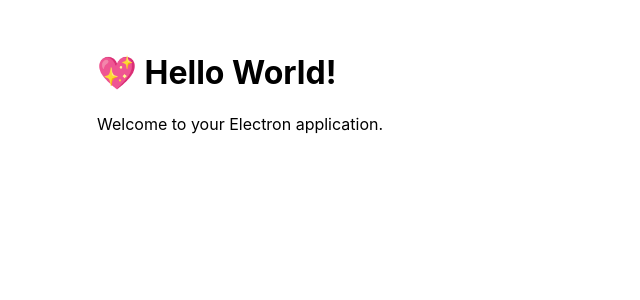
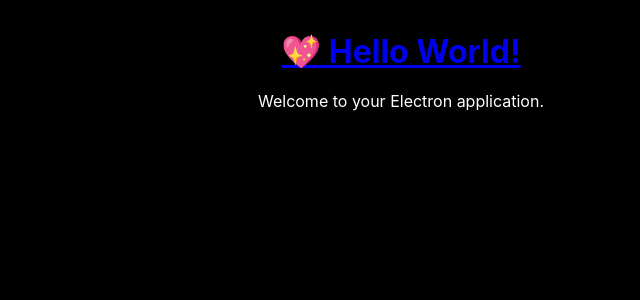
Before and after one commit to IuriiKyrylovskyi/test-nav, a Vue app: page / in a window 1280 px wide. Shown: the top 300 px of the page, without its empty margins (239-879 px from the left). Built offline with nearby package versions, Linux system fonts and the light colour scheme.

Commit message:
provide Router & create Views/Layout/main pages components

```diff
--- /dev/null
+++ b/index.d.ts
@@ -0,0 +1,5 @@
+declare module '*.vue' {
+  import type { DefineComponent } from 'vue';
+  const component: DefineComponent<unknown, unknown, unknown>;
+  export default component;
+}
--- a/src/App.vue
+++ b/src/App.vue
@@ -1,8 +1,7 @@
 <script setup lang="ts">
-console.log('👋 This message is being logged by "App.vue", included via Vite');
+import Layout from './components/layouts/AppLayout.vue';
 </script>
 
 <template>
-  <h1>💖 Hello World!</h1>
-  <p>Welcome to your Electron application.</p>
+  <Layout />
 </template>
--- /dev/null
+++ b/src/components/common/PageContainer.vue
@@ -0,0 +1,19 @@
+<script setup lang="ts"></script>
+
+<template>
+  <div class="container">
+    <slot />
+  </div>
+</template>
+
+<style>
+.container {
+  width: 100%;
+  height: 100%;
+  display: flex;
+  flex-direction: column;
+  align-items: center;
+  justify-content: center;
+  gap: 20px;
+}
+</style>
--- /dev/null
+++ b/src/components/frequency/FrequencyComponent.vue
@@ -0,0 +1,7 @@
+<script setup lang="ts"></script>
+
+<template>
+  <div>Frequency</div>
+</template>
+
+<style scoped></style>
--- /dev/null
+++ b/src/components/layouts/AppLayout.vue
@@ -0,0 +1,22 @@
+<script setup lang="ts">
+import PageContainer from '../common/PageContainer.vue';
+import { RouterView } from 'vue-router';
+</script>
+
+<template>
+  <main>
+    <PageContainer>
+      <RouterView />
+      <slot />
+    </PageContainer>
+  </main>
+</template>
+
+<style scoped>
+main {
+  width: 100%;
+  display: flex;
+  align-items: center;
+  justify-content: center;
+}
+</style>
--- a/src/index.css
+++ b/src/index.css
@@ -1,7 +1,23 @@
+* {
+  box-sizing: border-box;
+  padding: 0;
+  margin: 0;
+}
+
+html,
+body,
+#app {
+  width: 100%;
+  height: 100%;
+}
+
 body {
   font-family: -apple-system, BlinkMacSystemFont, 'Segoe UI', Roboto, Helvetica,
     Arial, sans-serif;
   margin: auto;
-  max-width: 38rem;
+  width: 100%;
+  height: 100%;
   padding: 2rem;
+  background: #000000;
+  color: #ffffff;
 }
--- /dev/null
+++ b/src/interfaces/global.ts
@@ -0,0 +1,8 @@
+export enum Routes {
+  HOME = '/',
+  FREQUENCY = '/frequency',
+}
+export enum RouteTitles {
+  HOME = 'Electron | Vue | TS | Vuex',
+  FREQUENCY = 'Frequency change',
+}
--- /dev/null
+++ b/src/router/index.ts
@@ -0,0 +1,36 @@
+import { RouteTitles, Routes } from '../interfaces/global';
+import { createRouter, createWebHashHistory } from 'vue-router';
+import HomeView from '../views/HomeView.vue';
+import FrequencyView from '../views/FrequencyView.vue';
+
+const router = createRouter({
+  // https://nklayman.github.io/vue-cli-plugin-electron-builder/guide/commonIssues.html#blank-screen-on-builds-but-works-fine-on-serve:~:text=hash%27%20%3A%20%27history%27%2C%0A%7D)-,If%20using%20Vue%203%3A,-const%20router%20%3D%20createRouter
+  // (you will need to import these functions from 'vue-router')
+  history: createWebHashHistory(),
+
+  routes: [
+    {
+      path: Routes.HOME,
+      name: RouteTitles.HOME,
+      component: HomeView,
+      meta: {
+        title: RouteTitles.HOME,
+      },
+    },
+    {
+      path: Routes.FREQUENCY,
+      name: RouteTitles.FREQUENCY,
+      component: FrequencyView,
+      meta: {
+        title: RouteTitles.FREQUENCY,
+      },
+    },
+  ],
+});
+
+router.beforeEach((to, from, next) => {
+  document.title = `${to.meta.title} | Test App`;
+  next();
+});
+
+export default router;
--- /dev/null
+++ b/src/views/FrequencyView.vue
@@ -0,0 +1,7 @@
+<script setup lang="ts">
+import FrequencyComponent from '../components/frequency/FrequencyComponent.vue';
+</script>
+
+<template>
+  <FrequencyComponent />
+</template>
--- /dev/null
+++ b/src/views/HomeView.vue
@@ -0,0 +1,7 @@
+<script setup lang="ts"></script>
+
+<template>
+  <router-link to="/frequency"><h1>💖 Hello World!</h1></router-link>
+
+  <p>Welcome to your Electron application.</p>
+</template>
```
Also changed, not shown: src/main.ts (+16 -12 lines), src/renderer.ts (+6 -1 lines).
